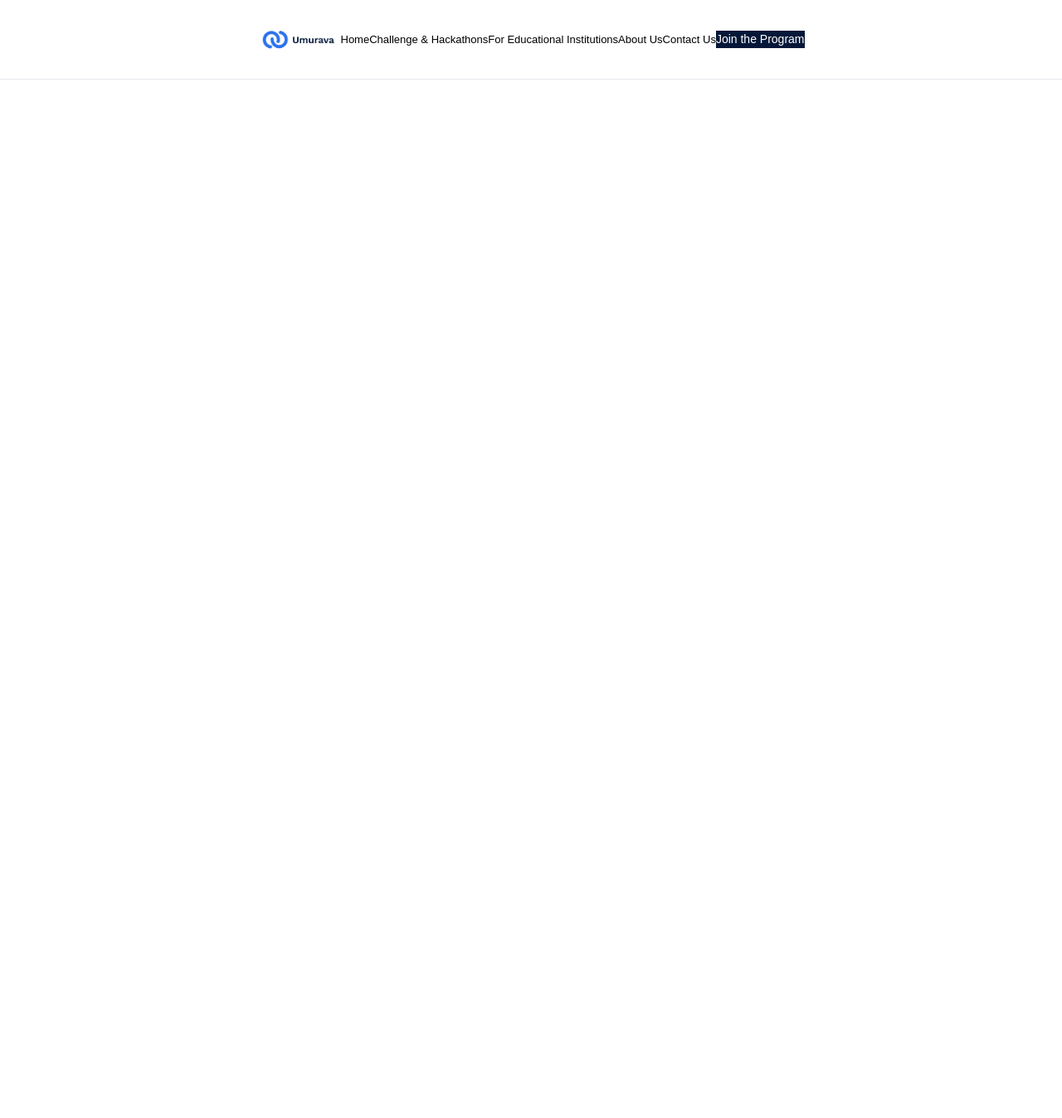
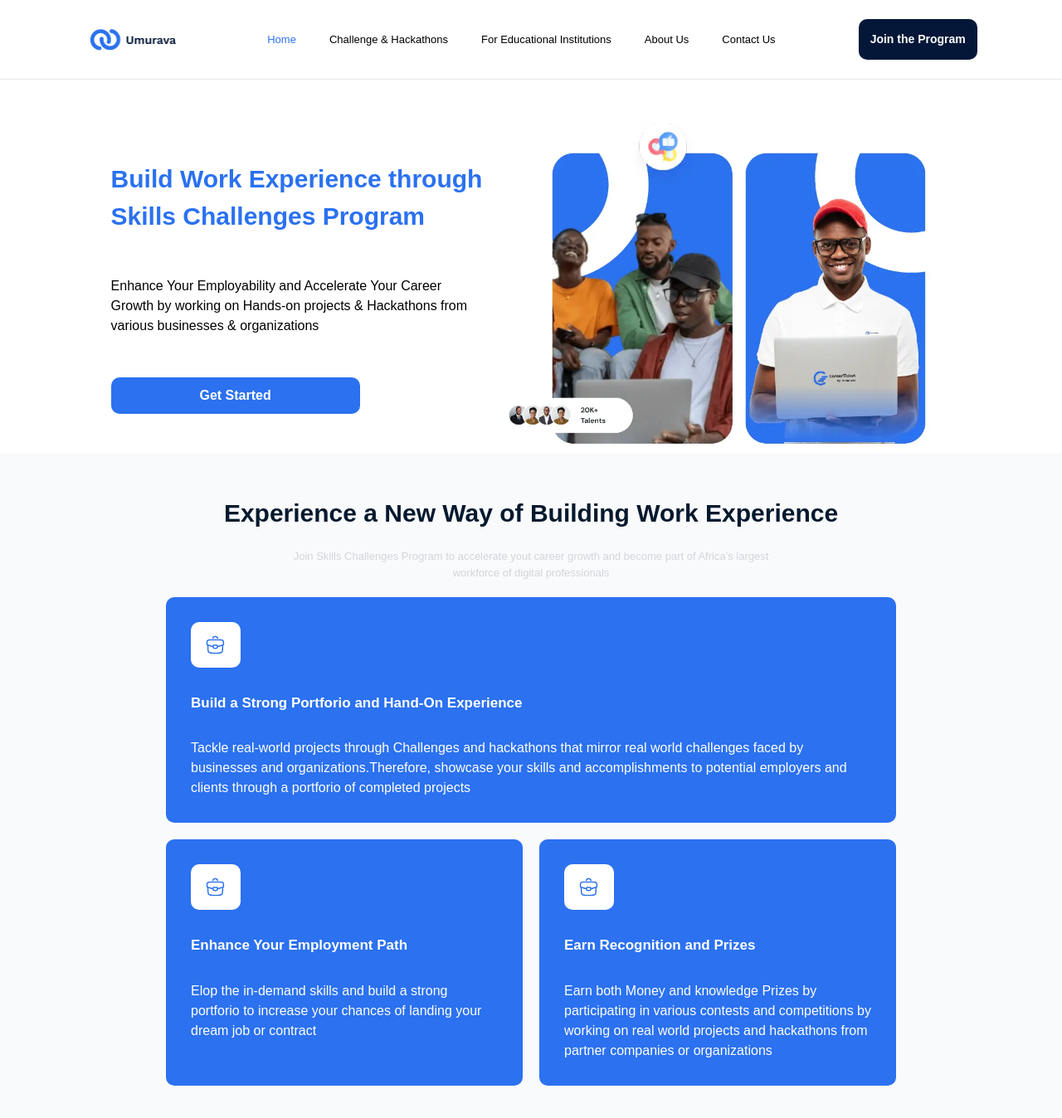
Before and after one commit to CyberMarinesTeam/umurava_challenge_frontend, a Next.js app: page / in a window 1280 px wide. Shown: the top 1348 px of the page at 83% size. Before the commit the page ends 800 px from the top, so only its background shows below. Built offline with nearby package versions, Linux system fonts and the light colour scheme.

Commit message:
adding more content

```diff
--- a/app/components/NavBar.tsx
+++ b/app/components/NavBar.tsx
@@ -2,16 +2,16 @@ import React from "react";
 
 const NavBar = () => {
   return (
-    <nav className="h-[96px] border-b-[1px] items-center justify-center flex">
-      <img src="/umuravaLogo.webp" alt="umurava logo" className="w-[100px]" />
-      <ul className="flex  flex-row text-[13px]">
-        <li>Home</li>
+    <nav className="h-[96px] border-b-[1px] items-center justify-center flex flex-row space-x-[100px]">
+      <img src="/umuravaLogo.webp" alt="umurava logo" className="w-[120px]" />
+      <ul className="flex  flex-row text-[13px] space-x-[40px]">
+        <li className="text-[#2B71f0]">Home</li>
         <li>Challenge & Hackathons</li>
         <li>For Educational Institutions</li>
         <li>About Us</li>
         <li>Contact Us</li>
       </ul>
-      <button className="bg-[#041738] text-white text-[14px]">
+      <button className="bg-[#041738] p-[14px] font-semibold text-white text-[14px] rounded-[10px]">
         Join the Program
       </button>
     </nav>
--- a/app/page.tsx
+++ b/app/page.tsx
@@ -4,6 +4,86 @@ export default function Home() {
   return (
     <div className="">
       <NavBar />
+
+      <main className="flex   flex-row items-center justify-center space-x-[10px] mt-[50px] ">
+        <div className="flex flex-col space-y-[50px] text-left w-[450px]">
+          <h2 className="text-[#2B71f0] font-bold text-[30px]">
+            Build Work Experience through Skills Challenges Program
+          </h2>
+          <p>
+            Enhance Your Employability and Accelerate Your Career Growth by
+            working on Hands-on projects & Hackathons from various businesses &
+            organizations
+          </p>
+          <button className="bg-[#2B71f0] w-[300px] p-[10px] rounded-[10px] font-semibold text-white">
+            Get Started
+          </button>
+        </div>
+        <img
+          src="/homePagePhoto.webp"
+          className="h-[400px] w-auto"
+          alt="home image"
+        />
+      </main>
+      <main className="flex flex-col space-y-[20px] pb-[50px] bg-[#F9FAFB] items-center pt-[50px] justify-center">
+        <h2 className="text-[#03192E] text-[30px] font-bold">
+          Experience a New Way of Building Work Experience
+        </h2>
+        <p className="text-gray-300 text-[13px] w-[580px] text-center">
+          Join Skills Challenges Program to accelerate yout career growth and
+          become part of Africa's largest workforce of digital professionals{" "}
+        </p>
+        <div className="flex flex-col w-full px-[200px] space-y-[20px]">
+          <div className="bg-[#2B71F0] space-y-[30px] rounded-[10px] w-full p-[30px] flex flex-col">
+            <img
+              src="/bagLogo.webp"
+              className="w-[60px] rounded-[10px] h-auto"
+              alt="bag logo"
+            />
+            <h2 className="font-bold text-white text-[17px]">
+              Build a Strong Portforio and Hand-On Experience
+            </h2>
+            <p className="text-white">
+              Tackle real-world projects through Challenges and hackathons that
+              mirror real world challenges faced by businesses and
+              organizations.Therefore, showcase your skills and accomplishments
+              to potential employers and clients through a portforio of
+              completed projects
+            </p>
+          </div>
+          <div className="flex flex-row space-x-[20px]">
+            <div className="bg-[#2B71F0] space-y-[30px]  rounded-[10px] w-full p-[30px] flex flex-col">
+              <img
+                src="/bagLogo.webp"
+                className="w-[60px] rounded-[10px] h-auto"
+                alt="bag logo"
+              />
+              <h2 className="font-bold text-white text-[17px]">
+                Enhance Your Employment Path
+              </h2>
+              <p className="text-white">
+                Elop the in-demand skills and build a strong portforio to
+                increase your chances of landing your dream job or contract
+              </p>
+            </div>
+            <div className="bg-[#2B71F0]  space-y-[30px] rounded-[10px] w-full p-[30px] flex flex-col">
+              <img
+                src="/bagLogo.webp"
+                className="w-[60px] rounded-[10px] h-auto"
+                alt="bag logo"
+              />
+              <h2 className="font-bold text-white text-[17px]">
+                Earn Recognition and Prizes
+              </h2>
+              <p className="text-white">
+                Earn both Money and knowledge Prizes by participating in various
+                contests and competitions by working on real world projects and{" "}
+                hackathons from partner companies or organizations
+              </p>
+            </div>
+          </div>
+        </div>
+      </main>
     </div>
   );
 }
```
Also changed, not shown: package.json (+6 -5 lines), public/bagLogo.webp (added), 1 other file (tests, documents, lock files or other folders).
